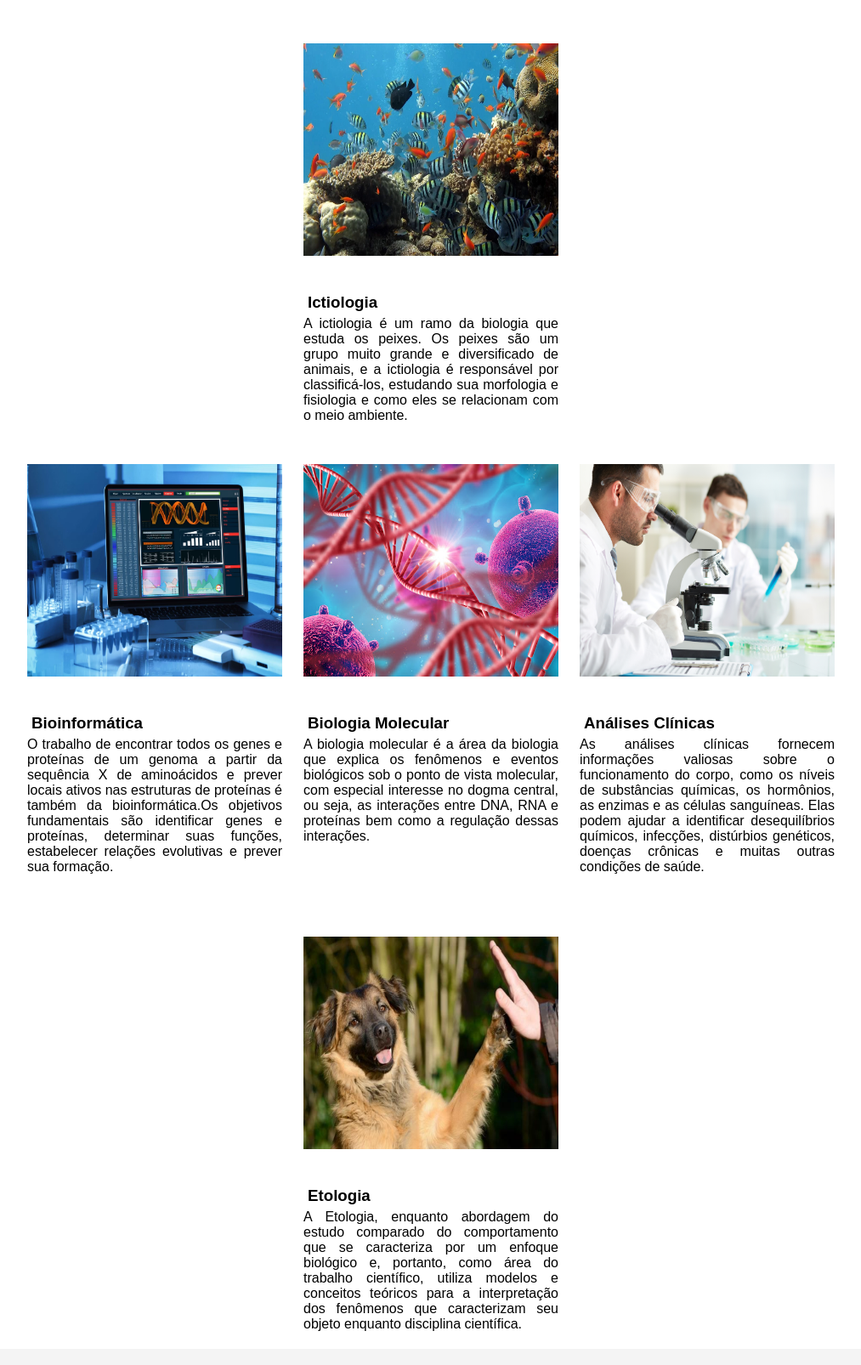
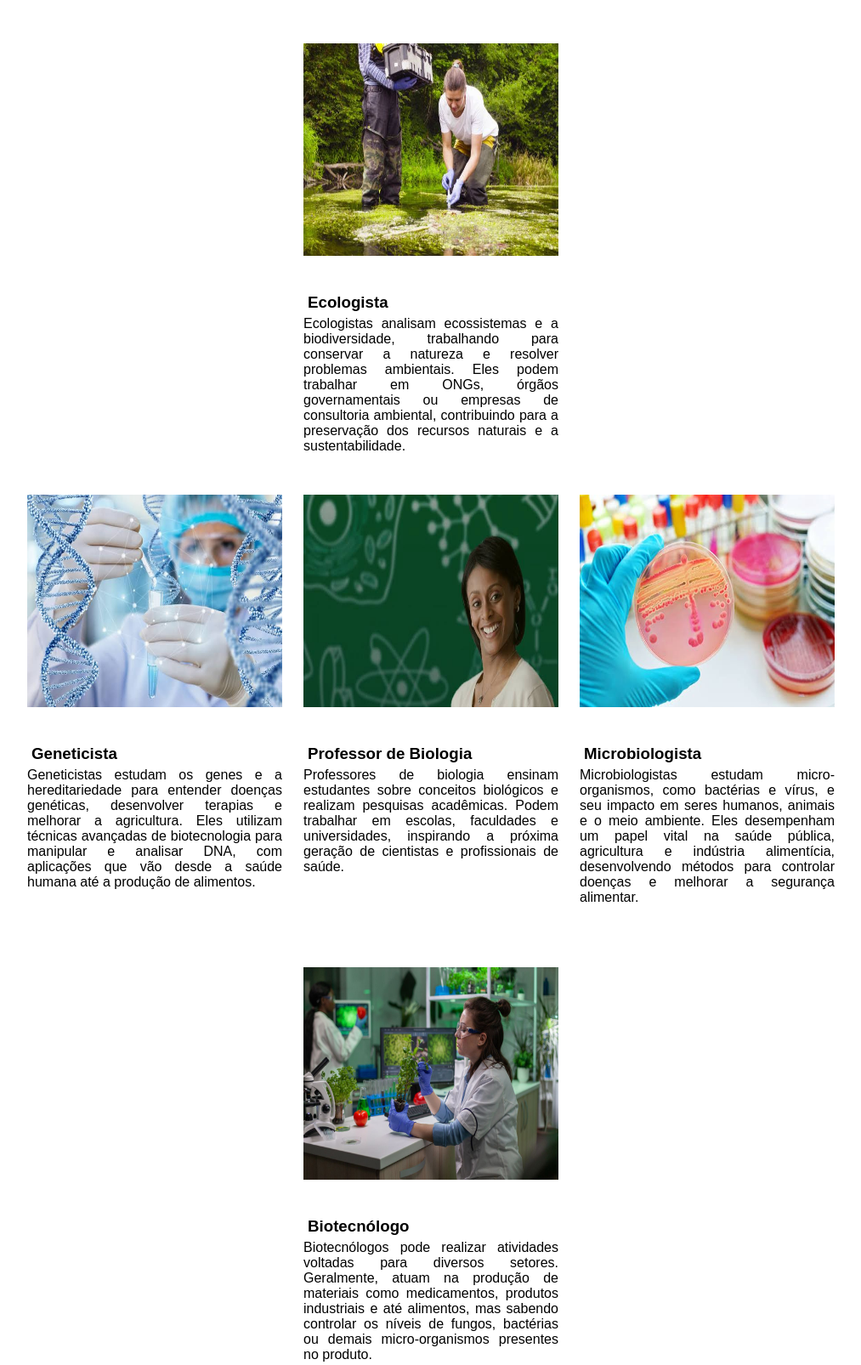
Before and after one commit to pablodelgado26/Site-Biologia, a plain HTML site: page pages/carreiras.html in a window 1280 px wide. Shown: the part 868-2474 px from the top of the page at 85% size, without its empty margins (133-1146 px from the left). Drawn offline with Linux system fonts and the light colour scheme; files that its build step writes are made by us from their sources.

Commit message:
update: atualização do conteúdo e imagens da aba de carreiras

```diff
--- a/pages/carreiras.html
+++ b/pages/carreiras.html
@@ -127,9 +127,9 @@
               <p>O profissional de Zoologia estuda a biologia dos animais, abrangendo aspectos como sua estrutura, função, evolução, comportamento e interações com o meio ambiente. Ele pode realizar pesquisas em diversos habitats, como florestas, oceanos e savanas, para entender melhor a vida animal e seus ecossistemas.</p>
             </div>
             <div class="career-card">
-              <img class="img" src="../img/carreiras-img.04.jpeg" alt="Ictiologia">
-              <h3>Ictiologia</h3>
-              <p>A ictiologia é um ramo da biologia que estuda os peixes. Os peixes são um grupo muito grande e diversificado de animais, e a ictiologia é responsável por classificá-los, estudando sua morfologia e fisiologia e como eles se relacionam com o meio ambiente.</p>
+              <img class="img" src="../img/ecologista.png" alt="Ecologista">
+              <h3>Ecologista</h3>
+              <p>Ecologistas analisam ecossistemas e a biodiversidade, trabalhando para conservar a natureza e resolver problemas ambientais. Eles podem trabalhar em ONGs, órgãos governamentais ou empresas de consultoria ambiental, contribuindo para a preservação dos recursos naturais e a sustentabilidade.</p>
             </div>
         </div>
     </section>
@@ -137,24 +137,24 @@
     <section class="careers">
       <div class="careers-grid">
           <div class="career-card">
-            <img class="img" src="../img/carreiras-img.07.jpeg" alt="Bioinformática">
-            <h3>Bioinformática</h3>
-            <p>O trabalho de encontrar todos os genes e proteínas de um genoma a partir da sequência X de aminoácidos e prever locais ativos nas estruturas de proteínas é também da bioinformática.Os objetivos fundamentais são identificar genes e proteínas, determinar suas funções, estabelecer relações evolutivas e prever sua formação.</p>
+            <img class="img" src="../img/geneticista.png" alt="Geneticista">
+            <h3>Geneticista</h3>
+            <p>Geneticistas estudam os genes e a hereditariedade para entender doenças genéticas, desenvolver terapias e melhorar a agricultura. Eles utilizam técnicas avançadas de biotecnologia para manipular e analisar DNA, com aplicações que vão desde a saúde humana até a produção de alimentos.</p>
           </div>
           <div class="career-card">
-            <img class="img" src="../img/carreiras-img.09.jpeg" alt="Biologia Molecular">
-            <h3>Biologia Molecular</h3>
-            <p>A biologia molecular é a área da biologia que explica os fenômenos e eventos biológicos sob o ponto de vista molecular, com especial interesse no dogma central, ou seja, as interações entre DNA, RNA e proteínas bem como a regulação dessas interações.</p>
+            <img class="img" src="../img/professor-bio.png" alt="Professor Biologia">
+            <h3>Professor de Biologia</h3>
+            <p>Professores de biologia ensinam estudantes sobre conceitos biológicos e realizam pesquisas acadêmicas. Podem trabalhar em escolas, faculdades e universidades, inspirando a próxima geração de cientistas e profissionais de saúde.</p>
           </div>
           <div class="career-card">
-            <img class="img" src="../img/carreiras-img.10.jpeg" alt="Análises Clínicas">
-            <h3>Análises Clínicas</h3>
-            <p>As análises clínicas fornecem informações valiosas sobre o funcionamento do corpo, como os níveis de substâncias químicas, os hormônios, as enzimas e as células sanguíneas. Elas podem ajudar a identificar desequilíbrios químicos, infecções, distúrbios genéticos, doenças crônicas e muitas outras condições de saúde.</p>
+            <img class="img" src="../img/microbiologista.png" alt="Microbiologista">
+            <h3>Microbiologista</h3>
+            <p>Microbiologistas estudam micro-organismos, como bactérias e vírus, e seu impacto em seres humanos, animais e o meio ambiente. Eles desempenham um papel vital na saúde pública, agricultura e indústria alimentícia, desenvolvendo métodos para controlar doenças e melhorar a segurança alimentar.</p>
           </div>
           <div class="career-card">
-            <img class="img" src="../img/carreiras-img.05.jpeg" alt="Etologia">
-            <h3>Etologia</h3>
-            <p>A Etologia, enquanto abordagem do estudo comparado do comportamento que se caracteriza por um enfoque biológico e, portanto, como área do trabalho científico, utiliza modelos e conceitos teóricos para a interpretação dos fenômenos que caracterizam seu objeto enquanto disciplina científica.</p>
+            <img class="img" src="../img/biotecnologos.png" alt="Biotecnólogo">
+            <h3>Biotecnólogo</h3>
+            <p>Biotecnólogos pode realizar atividades voltadas para diversos setores. Geralmente, atuam na produção de materiais como medicamentos, produtos industriais e até alimentos, mas sabendo controlar os níveis de fungos, bactérias ou demais micro-organismos presentes no produto.</p>
           </div>
       </div>
   </section>
```
Also changed, not shown: pages/sobreNos.html (+1 -1 lines), img/biotecnologos.png (added), img/ecologista.png (added), img/geneticista.png (added), img/micheletto.png (added), img/microbiologista.png (added), img/professor-bio.png (added).
